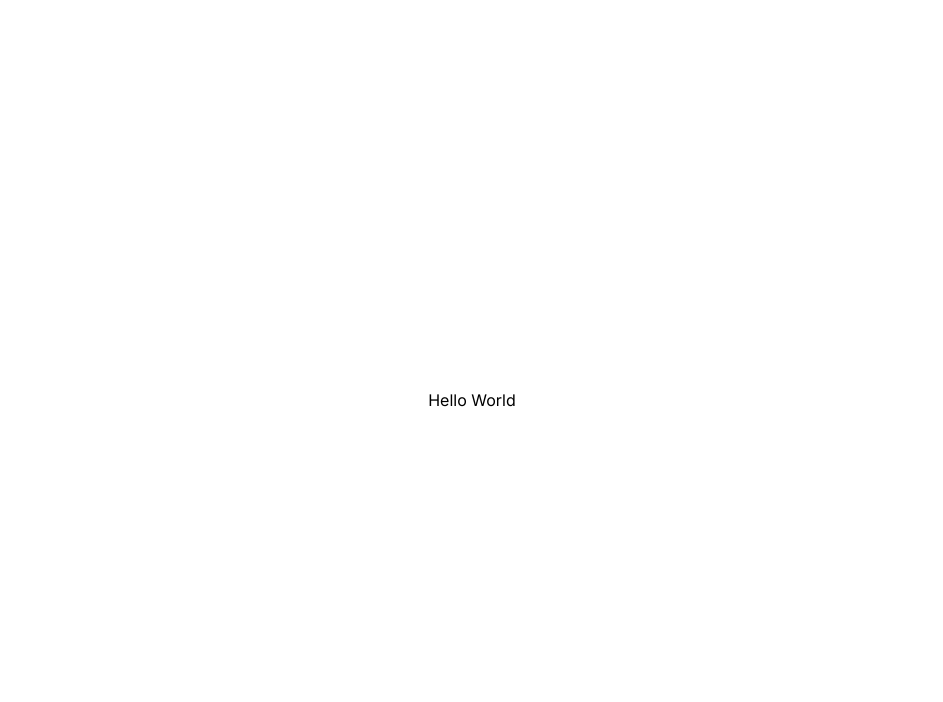
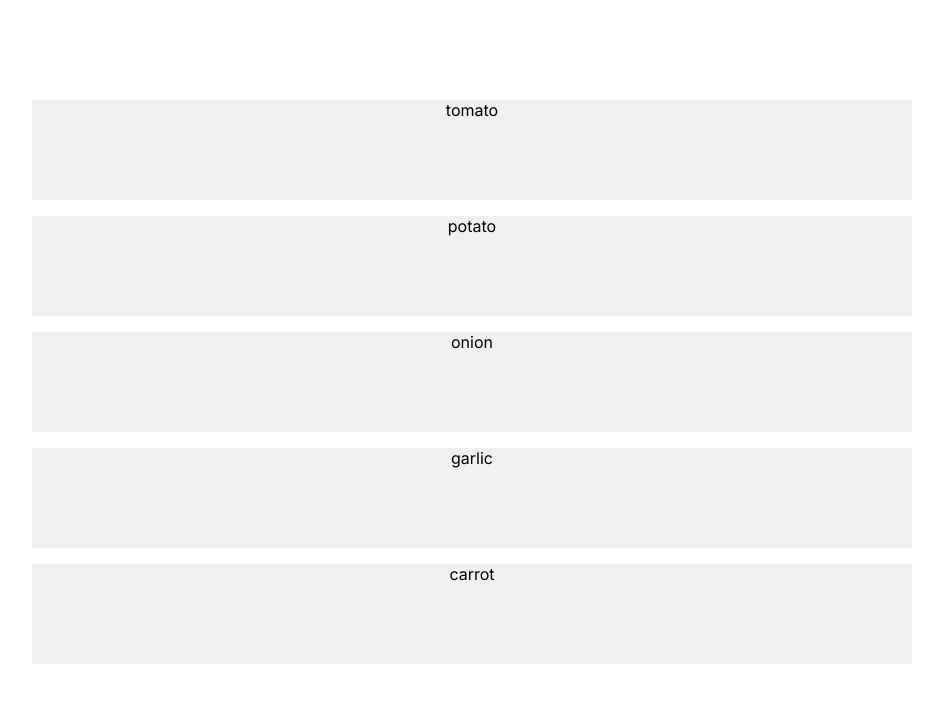
Before and after one commit to Steven-Ou/pantry, a Next.js app: page / in a window 1280 px wide. Shown: the top 702 px of the page, without its empty margins (168-1111 px from the left). Built offline with nearby package versions, Linux system fonts and the light colour scheme.

Commit message:
Added stack box

```diff
--- a/app/page.js
+++ b/app/page.js
@@ -1,4 +1,4 @@
-import {Box} from "@mui/material";
+import {Box,Stack} from "@mui/material";
 
 const item = [ 'tomato','potato','onion','garlic','carrot']
 
@@ -12,7 +12,20 @@
       justifyContent={'center'}
       alignItems={'center'}
     >
-      Hello World
+      <Stack width="880px" height="600px" spacing ={2}>
+        {item.map((i)=>(
+          <Box
+            key={i}
+            width="100%"
+            height="100px"
+            display={'flex'}
+            justifyContent={'center'}
+            bgcolor={'#f0f0f0'}
+          >
+            {i}
+          </Box>
+        ))}
+      </Stack>
     </Box>
   );
 }
```
